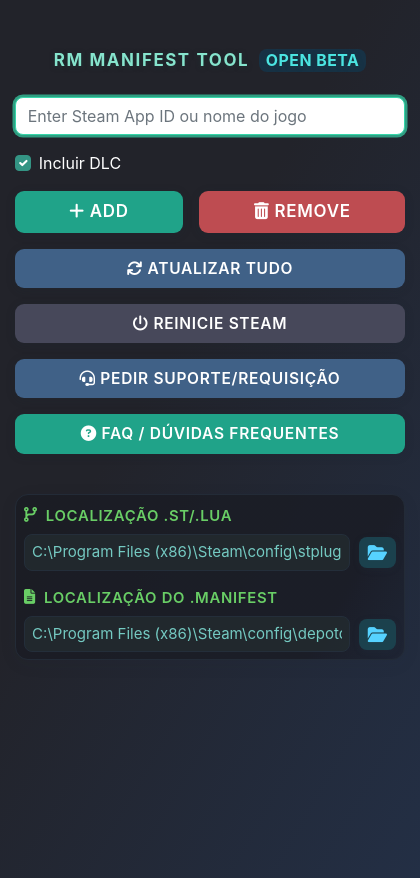
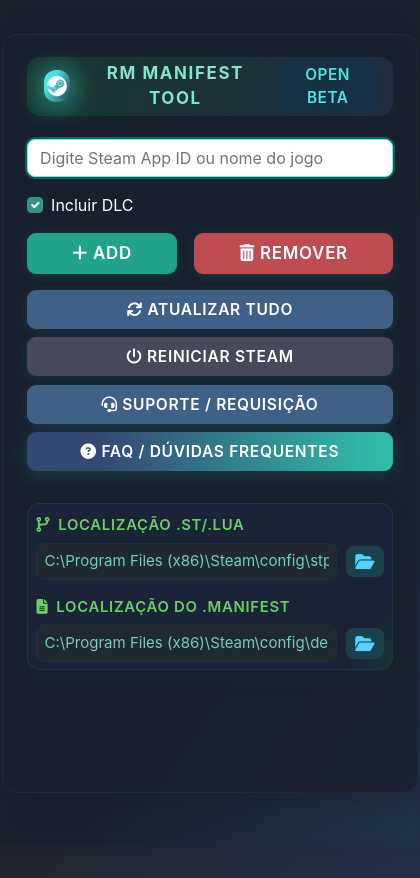
Before and after one commit to psycodeliccircus/rm-manifest-tool-beta, an Electron app: page index.html in a window 420 px wide. Drawn offline with nearby package versions, Linux system fonts and the light colour scheme; no server answers.

Commit message:
Update 1.0.5
Correções de bugs e melhoramento no sistema de update do launcher

```diff
--- a/index.html
+++ b/index.html
@@ -9,15 +9,20 @@
   <link rel="stylesheet" href="style.css">
 </head>
 <body>
+  <div class="background-frost"></div>
   <div class="app-container">
     <div class="app-title">
-      RM MANIFEST TOOL <span style="color:#4be5e2; font-size:0.99rem; letter-spacing:0.5px; margin-left:4px; background:#173245; padding:2px 7px 2px 7px; border-radius:8px;">OPEN BETA</span>
+      <span class="app-logo">
+        <img src="icons/icon.png" alt="Logo do app" class="logo-img">
+      </span>
+      RM MANIFEST TOOL
+      <span class="badge-beta">OPEN BETA</span>
     </div>
     <div id="drm-warning">
       <i class="fa-solid fa-exclamation-triangle me-2"></i> Este AppID possui proteção DRM.
     </div>
     <div class="mb-3 position-relative">
-      <input id="appid" type="text" class="form-control" autocomplete="off" placeholder="Enter Steam App ID ou nome do jogo">
+      <input id="appid" type="text" class="form-control" autocomplete="off" placeholder="Digite Steam App ID ou nome do jogo">
       <div id="appid-dropdown"></div>
     </div>
     <div id="branch-selector" class="mb-2" style="display:none;">
@@ -36,22 +41,20 @@
     </div>
     <div class="d-flex gap-3 mb-3 button-group">
       <button class="btn btn-add flex-fill" onclick="baixarExtrairECopiar()"><i class="fa-solid fa-plus"></i> ADD</button>
-      <button class="btn btn-remove flex-fill" onclick="setStatus('Removed!')"><i class="fa-solid fa-trash-can"></i> REMOVE</button>
+      <button class="btn btn-remove flex-fill" onclick="setStatus('Removed!')"><i class="fa-solid fa-trash-can"></i> REMOVER</button>
     </div>
-    <button class="btn btn-update w-100 mb-3" onclick="updateGame(event)">
+    <button class="btn btn-update w-100 mb-2" onclick="updateGame(event)">
       <i class="fas fa-sync"></i> ATUALIZAR TUDO
     </button>
-    <button class="btn btn-restart w-100 mb-3" onclick="restartSteam()">
-      <i class="fa-solid fa-power-off"></i> REINICIE STEAM
+    <button class="btn btn-restart w-100 mb-2" onclick="restartSteam()">
+      <i class="fa-solid fa-power-off"></i> REINICIAR STEAM
     </button>
-    <button class="btn btn-update w-100 mb-3" onclick="openRequests()">
-      <i class="fa-solid fa-headset"></i> PEDIR SUPORTE/REQUISIÇÃO
+    <button class="btn btn-update w-100 mb-2" onclick="openRequests()">
+      <i class="fa-solid fa-headset"></i> SUPORTE / REQUISIÇÃO
     </button>
-    <button class="btn btn-add w-100 mb-3" onclick="openFaq()">
+    <button class="btn btn-faq w-100 mb-2" onclick="openFaq()">
       <i class="fa-solid fa-circle-question"></i> FAQ / DÚVIDAS FREQUENTES
     </button>
-
-    <!--<div id="status" class="footer-ready"></div>-->
     <div class="location-box">
       <div class="location-row mb-3">
         <span class="location-label">
--- a/package.json
+++ b/package.json
@@ -1,6 +1,6 @@
 {
   "name": "rm-manifest-tool-beta",
-  "version": "1.0.4",
+  "version": "1.0.5",
   "description": "Ferramenta para manipulação de manifests Steam",
   "productName": "RM MANIFEST TOOL",
   "main": "main.js",
--- a/style.css
+++ b/style.css
@@ -196,8 +196,9 @@
   border: 1.5px solid #2e313d;
   box-shadow: 0 8px 28px #0006;
   overflow-y: auto;
+  overflow-x: hidden;      /* <-- Impede rolagem horizontal */
   padding: 4px 0 4px 0;
-  max-height: 330px;
+  max-height: 340px;
   /* Scrollbar personalizada para Firefox */
   scrollbar-width: thin;
   scrollbar-color: #36d6a9 #181e22;
@@ -217,12 +218,15 @@
   min-height: 46px;
   position: relative;
 }
-#appid-dropdown .dropdown-item:hover, #appid-dropdown .dropdown-item:focus {
+#appid-dropdown .dropdown-item:hover,
+#appid-dropdown .dropdown-item:focus {
   background: #27303f;
   outline: none;
 }
 #appid-dropdown .game-thumbnail {
-  width: 62px; height: 28px; object-fit: cover;
+  width: 62px;
+  height: 28px;
+  object-fit: cover;
   border-radius: 5px;
   border: 1px solid #232c36;
   background: #32334a;
@@ -234,6 +238,7 @@
   display: flex;
   flex-direction: column;
   justify-content: center;
+  min-width: 0; /* <- evita overflow para flex children */
 }
 #appid-dropdown .game-appid {
   color: #4be5e2;
@@ -241,6 +246,11 @@
   font-weight: 700;
   letter-spacing: 0.5px;
   line-height: 1.11;
+  word-break: break-all;
+  white-space: nowrap;
+  overflow: hidden;
+  text-overflow: ellipsis;
+  max-width: 100%;
 }
 #appid-dropdown .game-name {
   color: #fff;
@@ -249,6 +259,11 @@
   margin-top: 0px;
   opacity: 0.93;
   line-height: 1.16;
+  word-break: break-word;    /* <-- quebra nomes grandes */
+  white-space: normal;
+  max-width: 220px;          /* limite para não vazar */
+  overflow: hidden;
+  text-overflow: ellipsis;
 }
 #appid-dropdown .dropdown-no-results {
   padding: 14px 18px;
@@ -413,3 +428,143 @@
   color: #fff;
   opacity: 1;
 }
+
+/* Fundo efeito vidro/frost/blur */
+.background-frost {
+  position: fixed;
+  top: 0; left: 0; right: 0; bottom: 0;
+  background: linear-gradient(125deg, #19202e 65%, #22354a 100%);
+  filter: blur(6px) brightness(1.02);
+  z-index: 0;
+  opacity: 0.96;
+  pointer-events: none;
+}
+
+.app-container {
+  position: relative;
+  background: rgba(25,33,45,0.89);
+  box-shadow: 0 8px 44px #14191e46, 0 2px 16px #192d3652;
+  border: 1.5px solid #253144b0;
+  backdrop-filter: blur(4.5px) saturate(1.17);
+  overflow: hidden;
+  padding: 22px 24px 20px 24px;
+}
+
+.app-title {
+  display: flex;
+  align-items: center;
+  justify-content: center;
+  gap: 13px;
+  font-size: 1.33rem;
+  padding: 0 6px;
+  margin-bottom: 23px;
+  background: linear-gradient(90deg,#193a33e6 0%,#222f41e6 100%);
+  border-radius: 13px;
+  box-shadow: 0 2px 14px #192d3645;
+  font-family: 'Inter', 'Segoe UI', Arial, sans-serif;
+}
+.app-logo {
+  font-size: 2rem;
+  color: #43ffe5;
+  filter: drop-shadow(0 2px 12px #36d6a9a0);
+  background: linear-gradient(120deg,#4be5e2 30%,#223654 100%);
+  border-radius: 10px;
+  width: 46px; height: 46px;
+  display: flex; align-items: center; justify-content: center;
+}
+.badge-beta {
+  background: #173245;
+  color: #4be5e2;
+  border-radius: 8px;
+  font-size: 0.96rem;
+  font-weight: 600;
+  margin-left: 10px;
+  letter-spacing: 0.5px;
+  padding: 2px 11px;
+  box-shadow: 0 1px 4px #17324570;
+}
+
+/* Botões com microanimações */
+.btn {
+  transition: box-shadow 0.16s, filter 0.13s, background 0.13s, transform 0.14s;
+  box-shadow: 0 2px 10px #1fd7cb22;
+  will-change: transform, filter;
+}
+.btn:active {
+  filter: brightness(0.92);
+  transform: scale(0.98);
+}
+
+/* FAQ botão destaque */
+.btn-faq {
+  background: linear-gradient(90deg,#344875 20%,#30bba7 95%);
+  color: #fff;
+  border: none;
+  font-weight: 600;
+  box-shadow: 0 3px 20px #36d6a930;
+}
+.btn-faq:hover {
+  background: linear-gradient(90deg,#26ecd7,#235687 90%);
+  color: #fff;
+  filter: brightness(1.07);
+}
+
+/* Location box vidro e brilho leve */
+.location-box {
+  background: linear-gradient(120deg, #1d2639cc 90%, #193a33cc 100%);
+  border-radius: 13px;
+  border: 1.7px solid #2d3b47b7;
+  box-shadow: 0 6px 24px #273a3e20;
+  margin-top: 24px;
+}
+
+/* Inputs com foco brilho leve */
+.form-control:focus, .form-select:focus, .location-input:focus {
+  border-color: #43ffe5;
+  box-shadow: 0 0 0 2px #20a38970;
+}
+
+#drm-warning {
+  animation: blinkWarning 0.17s cubic-bezier(.17,.67,.6,1.32);
+}
+@keyframes blinkWarning {
+  from { background: #d02e2e; color: #fff; }
+  to   { background: #2b1818; color: #f77474; }
+}
+
+/* Ajustes mobile extras */
+@media (max-width: 550px) {
+  .app-title { font-size: 1.06rem; padding: 4px 4vw; }
+  .location-box { padding: 10px 2vw 7px 2vw; }
+  .app-logo { font-size: 1.45rem; width: 33px; height: 33px;}
+}
+
+.app-logo {
+  width: 46px;
+  height: 46px;
+  border-radius: 12px;
+  background: linear-gradient(120deg,#4be5e2 30%,#223654 100%);
+  box-shadow: 0 0 24px #38fffc40, 0 2px 12px #23272f80;
+  display: flex;
+  align-items: center;
+  justify-content: center;
+  margin-right: 11px;
+  overflow: hidden;
+  /* remove o font-size se só usar img */
+}
+
+.app-logo .logo-img {
+  width: 36px;
+  height: 36px;
+  object-fit: contain;
+  border-radius: 8px;
+  /* Se sua logo for quadrada, já fica certo. Se for redonda, aumente o border-radius */
+  box-shadow: 0 2px 12px #36d6a970;
+  background: transparent;
+  display: block;
+}
+
+@media (max-width: 550px) {
+  .app-logo { width: 32px; height: 32px;}
+  .app-logo .logo-img { width: 26px; height: 26px;}
+}
```
Lines whose indentation alone changed are shown as unchanged.
